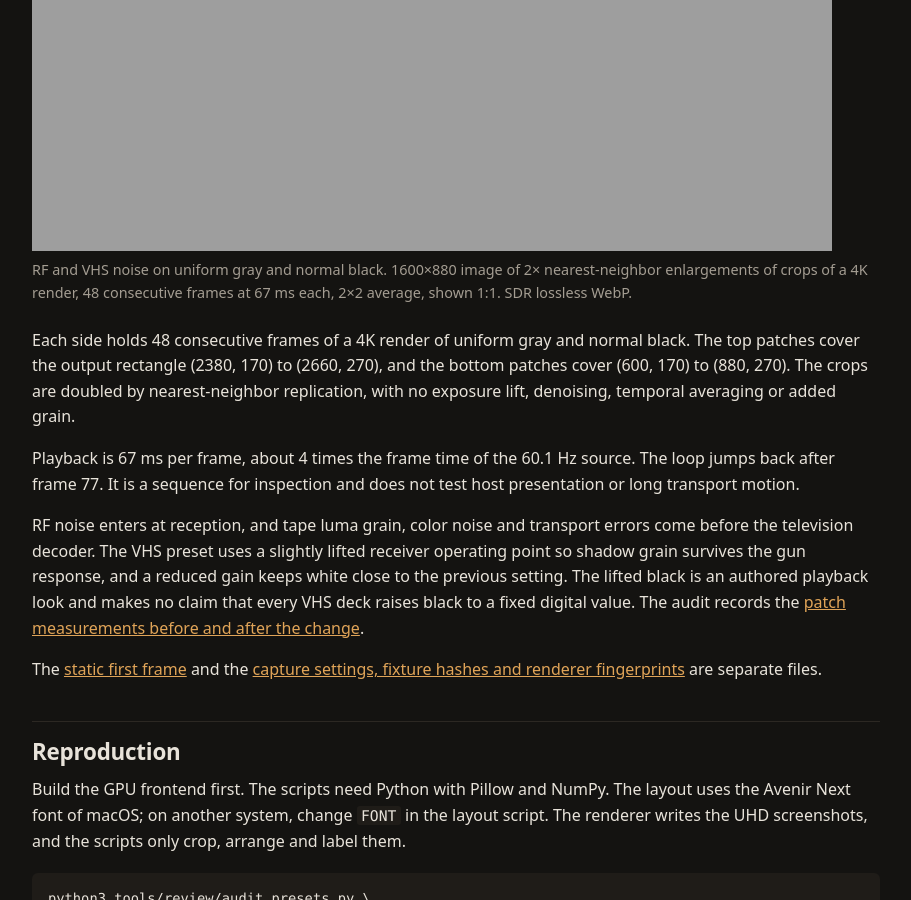
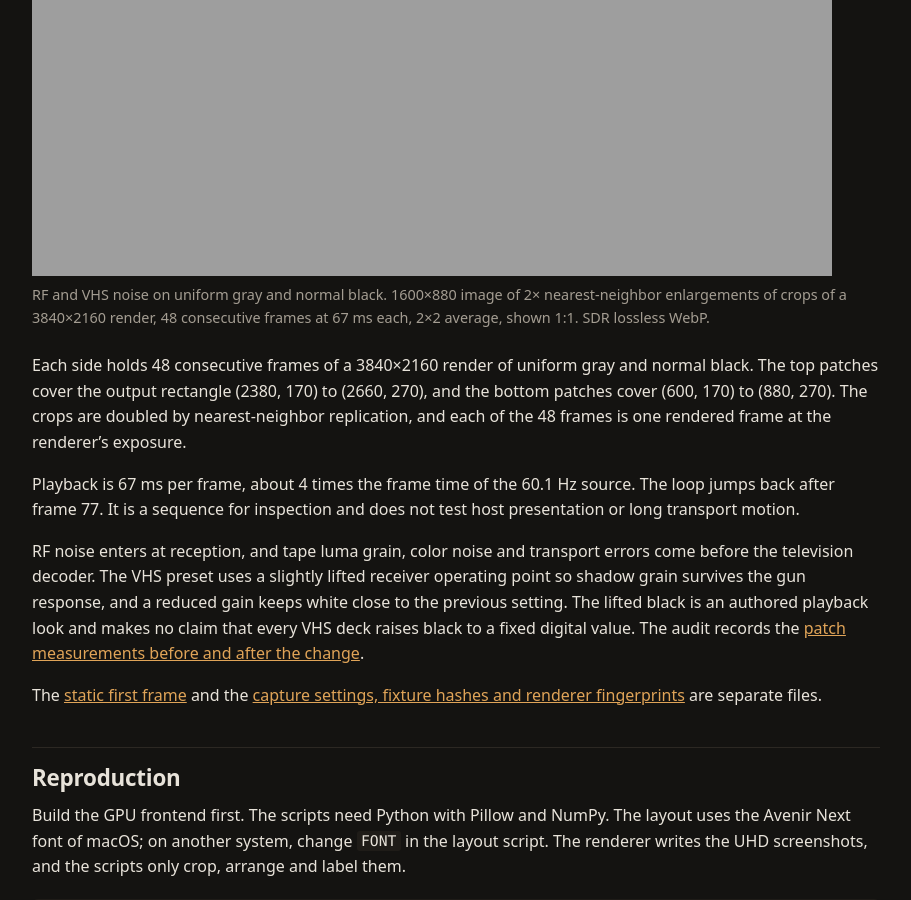
Before and after one commit to yaglo/mynes-web, a Jekyll site: the page built from archive/feature-tour.md, in a window 1280 px wide and 900 px high, scrolled down 4148 px. Shown: the whole window, without its empty margins (184-1095 px from the left). Built offline with Jekyll 4.4.1, drawn with Linux system fonts in a browser that asks for light colours; some of the changed text lies outside the part shown.

Commit message:
Write frame sizes in place of 4K
The frames called 4K are 3840×2880 or 3840×2160, and 4K usually means
3840×2160 UHD. The feature tour, the Contra page, the hardware note,
the switcher's noscript line and Part 7 now give the size, or name the
23-preset audit.

```diff
--- a/_includes/tv-switcher.html
+++ b/_includes/tv-switcher.html
@@ -66,6 +66,6 @@
 </span>
 </div>
 <p class="hero-caption tv-caption"><span class="tv-caption-line">{{ tv_game_title }} · {{ tv_scene }} · {{ tv_preset_name }} · {{ tv_blurb }}</span><br><span class="tv-source"></span>MyNES output at 60.1 fps, one emulator frame per video frame, shown at one source pixel per screen pixel. Switch televisions while the game runs. Inspect puts a lens over the picture with the 3840×2880 render at 1:1; click the picture or press Space to freeze. <a href="{{ '/gallery/games/' | relative_url }}">More clips and stills</a> · <a href="{{ '/gallery/televisions/' | relative_url }}">Televisions</a>.</p>
-<noscript><style>.tv-chips-row, .tv-controls, .tv-source { display: none; }</style><p class="hero-caption">The television switcher needs JavaScript. This is the first frame of {{ tv_game_title }} on the {{ tv_preset_name }} preset; the <a href="{{ '/gallery/' | relative_url }}">gallery</a> has every clip and 4K frame.</p></noscript>
+<noscript><style>.tv-chips-row, .tv-controls, .tv-source { display: none; }</style><p class="hero-caption">The television switcher needs JavaScript. This is the first frame of {{ tv_game_title }} on the {{ tv_preset_name }} preset; the <a href="{{ '/gallery/' | relative_url }}">gallery</a> has every clip and 3840×2880 frame.</p></noscript>
 <script src="{{ '/assets/js/tv-switcher.js' | relative_url }}" defer></script>
 </div>
--- a/archive/feature-tour.md
+++ b/archive/feature-tour.md
@@ -29,7 +29,7 @@
 
 The panel shows the same `$10` gray field on 3 shipped presets. The dot lattice, the vertical slots and the continuous grille differ at native resolution, and the 3× enlargement makes the differences visible in the panel.
 
-The crops keep each preset's whole color, beam and mask response, so the comparison covers more than the mask kernel. A 4:3 picture inside a UHD frame is 2880 pixels wide. Even at 4K, a grille of 1200 triads then gets 2.4 host pixels per triad, too few to resolve every RGB stripe, and the renderer filters that structure on purpose.
+The crops keep each preset's whole color, beam and mask response, so the comparison covers more than the mask kernel. A 4:3 picture inside a UHD frame is 2880 pixels wide. Even at 3840×2160, a grille of 1200 triads then gets 2.4 host pixels per triad, too few to resolve every RGB stripe, and the renderer filters that structure on purpose.
 
 ## Deflection and edge focus
 
@@ -57,9 +57,9 @@
 
 ## RF and tape noise
 
-{% include crop.html file="assets/images/feature-tour/noise.webp" file_1x="assets/images/feature-tour/noise@1x.webp" width=1600 height=880 alt="48 frames of RF and VHS noise on uniform gray and normal black, enlarged 2 times." caption='RF and VHS noise on uniform gray and normal black. 1600×880 image of 2× nearest-neighbor enlargements of crops of a 4K render, 48 consecutive frames at 67 ms each, <span class="render-scale">shown 1:1</span>. <span class="render-range">SDR lossless WebP</span>.' %}
+{% include crop.html file="assets/images/feature-tour/noise.webp" file_1x="assets/images/feature-tour/noise@1x.webp" width=1600 height=880 alt="48 frames of RF and VHS noise on uniform gray and normal black, enlarged 2 times." caption='RF and VHS noise on uniform gray and normal black. 1600×880 image of 2× nearest-neighbor enlargements of crops of a 3840×2160 render, 48 consecutive frames at 67 ms each, <span class="render-scale">shown 1:1</span>. <span class="render-range">SDR lossless WebP</span>.' %}
 
-Each side holds 48 consecutive frames of a 4K render of uniform gray and normal black. The top patches cover the output rectangle (2380, 170) to (2660, 270), and the bottom patches cover (600, 170) to (880, 270). The crops are doubled by nearest-neighbor replication, with no exposure lift, denoising, temporal averaging or added grain.
+Each side holds 48 consecutive frames of a 3840×2160 render of uniform gray and normal black. The top patches cover the output rectangle (2380, 170) to (2660, 270), and the bottom patches cover (600, 170) to (880, 270). The crops are doubled by nearest-neighbor replication, and each of the 48 frames is one rendered frame at the renderer's exposure.
 
 Playback is 67 ms per frame, about 4 times the frame time of the 60.1 Hz source. The loop jumps back after frame 77. It is a sequence for inspection and does not test host presentation or long transport motion.
 
```
Also changed, not shown: _posts/2026-09-21-living-room-1988.md (+1 -1 lines), archive/contra.md (+1 -1 lines), notes/hardware.md (+1 -1 lines).
